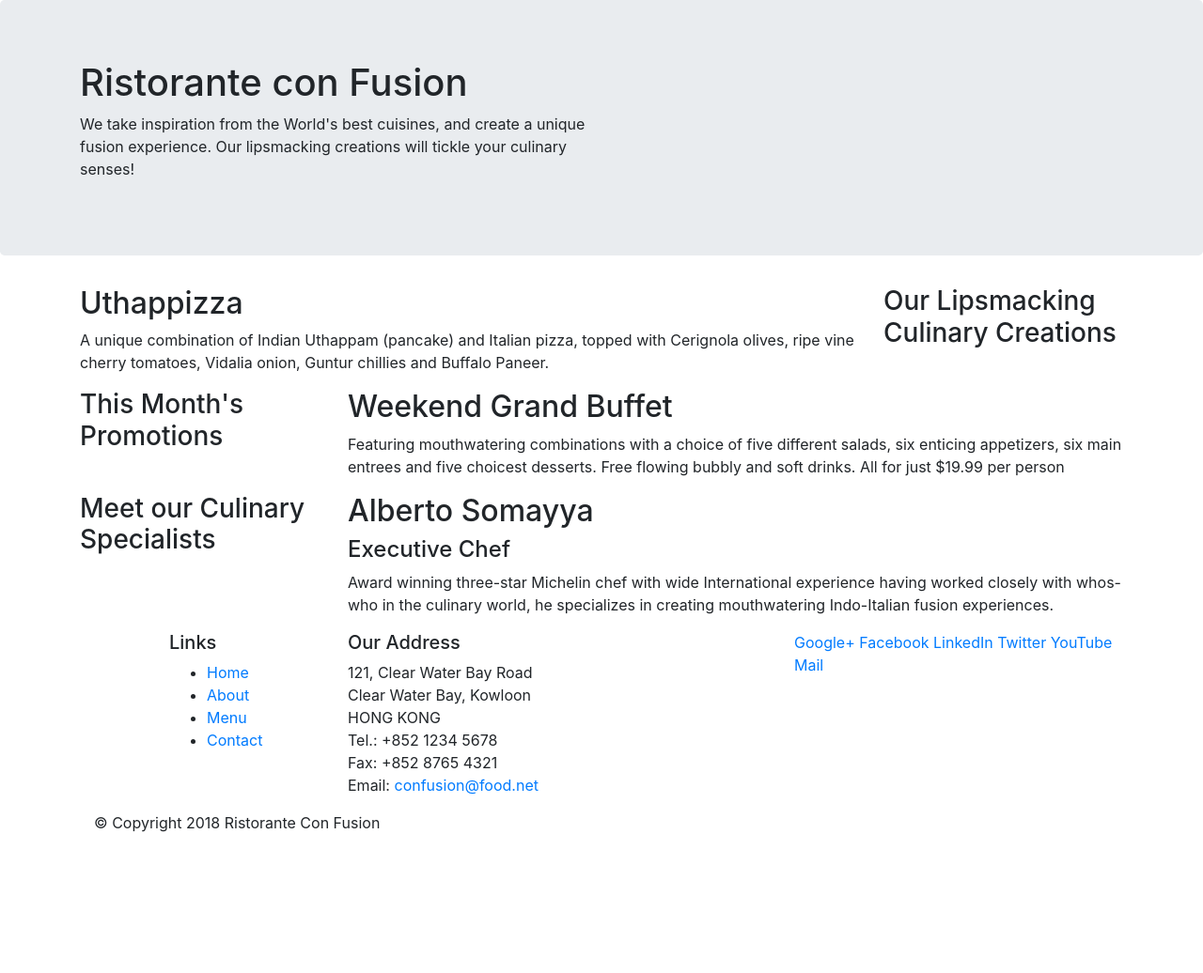
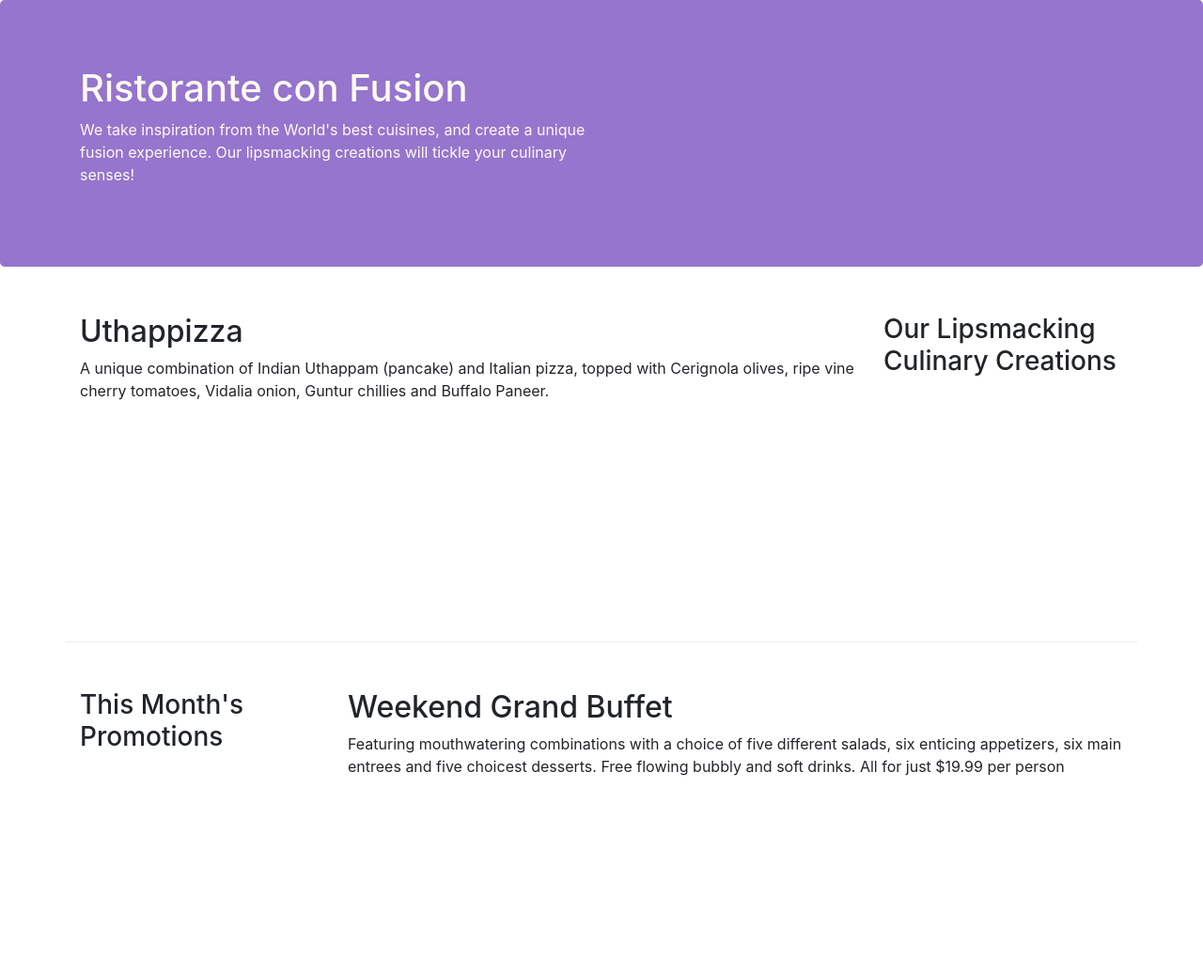
Before and after one commit to AparnaNallamalli/RestaurantProject, a website: page index.html in a window 1280 px wide. Shown: the top 1036 px of the page at 94% size. Before the commit the page ends 904 px from the top, so only its background shows below. Drawn offline with nearby package versions, Linux system fonts and the light colour scheme.

Commit message:
fourth commit

```diff
--- a/index.html
+++ b/index.html
@@ -10,14 +10,15 @@
 
       <!-- Bootstrap CSS -->
       <link rel="stylesheet" href="node_modules/bootstrap/dist/css/bootstrap.min.css">
+      <link rel="stylesheet" href="styles/style.css">
       <title>Ristorante Con Fusion</title>
 </head>
 
 <body>
 
-    <header class="jumbotron">
+    <header class="jumbotron" >
         <div class="container" >
-            <div class="row" >
+            <div class="row row-header" >
                 <div class="col-12 col-sm-6" >
                     <h1>Ristorante con Fusion</h1>
                     <p>We take inspiration from the World's best cuisines, and create a unique fusion experience. Our lipsmacking creations will tickle your culinary senses!</p>
@@ -29,7 +30,7 @@
     </header>
 
     <div class="container">
-        <div class="row">
+        <div class="row row-content align-self-center">
             <div class="col-12 col-sm-4 order-sm-last col-md-3">
                 <h3>Our Lipsmacking Culinary Creations</h3>
             </div>
@@ -40,7 +41,7 @@
         </div>
 
 
-        <div class="row">
+        <div class="row row-content align-slef-center">
             <div class="col-12 col-sm-4 col-md-3">
                 <h3>This Month's Promotions</h3>
             </div>
@@ -50,7 +51,7 @@
             </div>
         </div>
 
-        <div class="row">
+        <div class="row row-content">
             <div class="col-12 col-sm-4 col-md-3">
                 <h3>Meet our Culinary Specialists</h3>
             </div>
@@ -64,10 +65,10 @@
 
     <footer>
         <div class="container">
-            <div class="row">
+            <div class="row row-footer">
                 <div class="col-4 offset-1 col-sm-2 ">
                     <h5>Links</h5>
-                    <ul>
+                    <ul class="list-unstyled">
                         <li><a href="#">Home</a></li>
                         <li><a href="#">About</a></li>
                         <li><a href="#">Menu</a></li>
@@ -85,8 +86,8 @@
 		              Email: <a href="mailto:confusion@food.net">confusion@food.net</a>
 		           </address>
                 </div>
-                <div class="col-12 col-sm-4">
-                    <div>
+                <div class="col-12 col-sm-4 align-self-center">
+                    <div class="text-center">
                         <a href="http://google.com/+">Google+</a>
                         <a href="http://www.facebook.com/profile.php?id=">Facebook</a>
                         <a href="http://www.linkedin.com/in/">LinkedIn</a>
--- /dev/null
+++ b/styles/style.css
@@ -0,0 +1,27 @@
+.row-header{
+    margin:0x auto;
+    padding: 0px auto;
+}
+.row-content{
+    margin: 0x auto;
+    padding: 50px 0px 50px 0px;
+    border-bottom:1px ridge;
+    min-height: 400px;
+}
+.footer{
+    background-color: blueviolet;
+    margin: 0px auto;
+    padding: 20px 0px 20px 0px;
+}
+.jumbotron {
+    padding:70px 30px 70px 30px;
+    margin:0px auto;
+    background: #9575CD ;
+    color:floralwhite;
+}
+
+address{
+    font-size:80%;
+    margin:0px;
+    color:#0f0f0f;
+}
```
